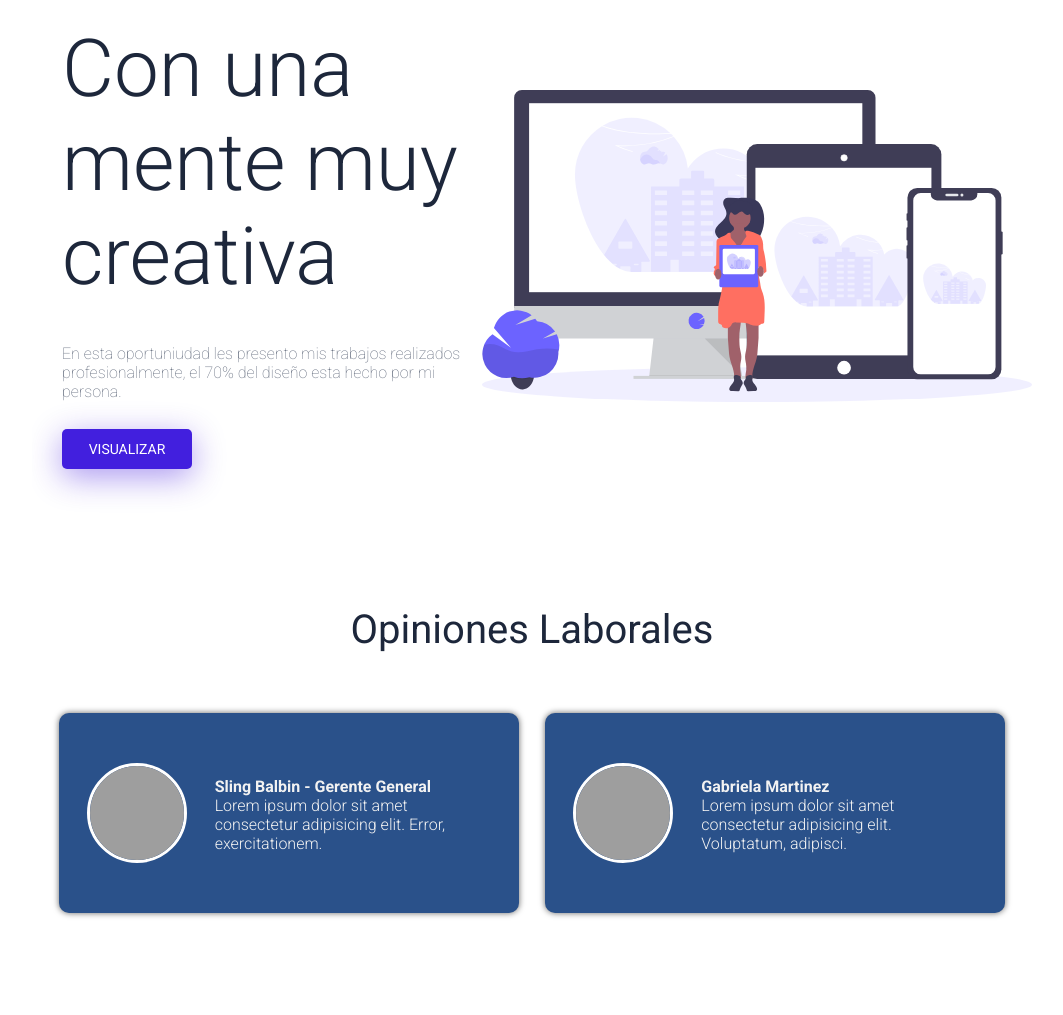
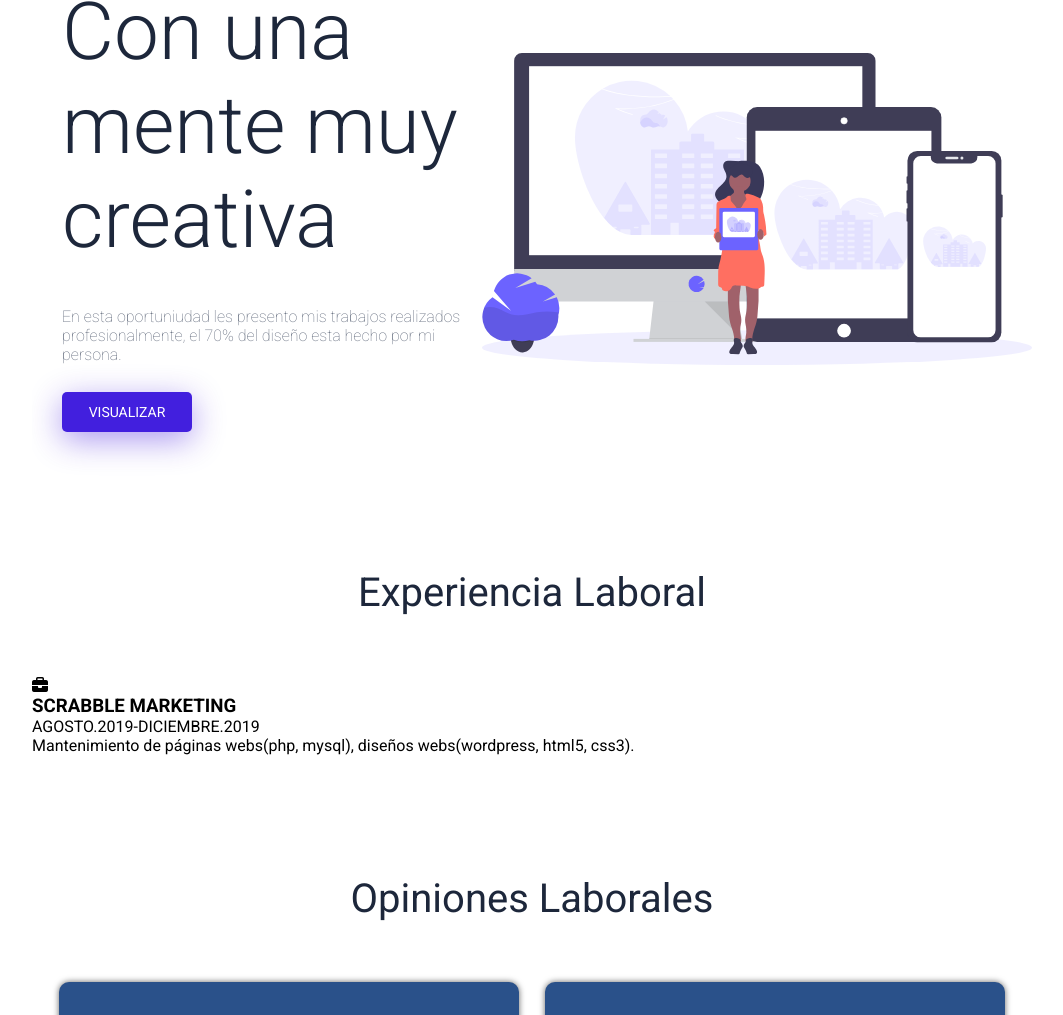
Before and after one commit to Gadiel18/pagina-curriculum-vitae, a plain HTML site: page index.html in a window 1280 px wide. Shown: the part 2282-3297 px from the top of the page, without its empty margins (108-1171 px from the left). Drawn offline with Linux system fonts and the light colour scheme; grey boxes are pictures that could not be loaded.

Commit message:
Update index.html

```diff
--- a/index.html
+++ b/index.html
@@ -50,7 +50,6 @@
                         <h3>WEB</h3>
                         <p>HTML5</p>
                         <p>CSS3</p>
-                        <p>JavaScript(junior)</p>
                         <p>Bootstrap4(junior)</p>
                         <p>Wordpress(junior)</p>
                         <p>Java(junior)</p>
@@ -95,6 +94,21 @@
             </section>
             <img src="img/res.svg" alt="">
         </section>
+
+        <section class="card contenedor">
+            <h2 class="titulo">Experiencia Laboral</h2>
+            <div class="content-car">
+                <article class="car">
+                    <i class="fas fa-briefcase"></i>
+                    <h3>SCRABBLE MARKETING</h3>
+                    <p>AGOSTO.2019-DICIEMBRE.2019</p>
+                    <p>Mantenimiento de páginas webs(php, mysql), diseños webs(wordpress, html5, css3).</p>
+                    <!-- <a href="" class="cta">Learn more</a> -->
+                </article>
+
+            </div>
+        </section>
+
         <section class="clientes contenedor">
             <h2 class="titulo">Opiniones Laborales</h2>
             <div class="cards">
```
